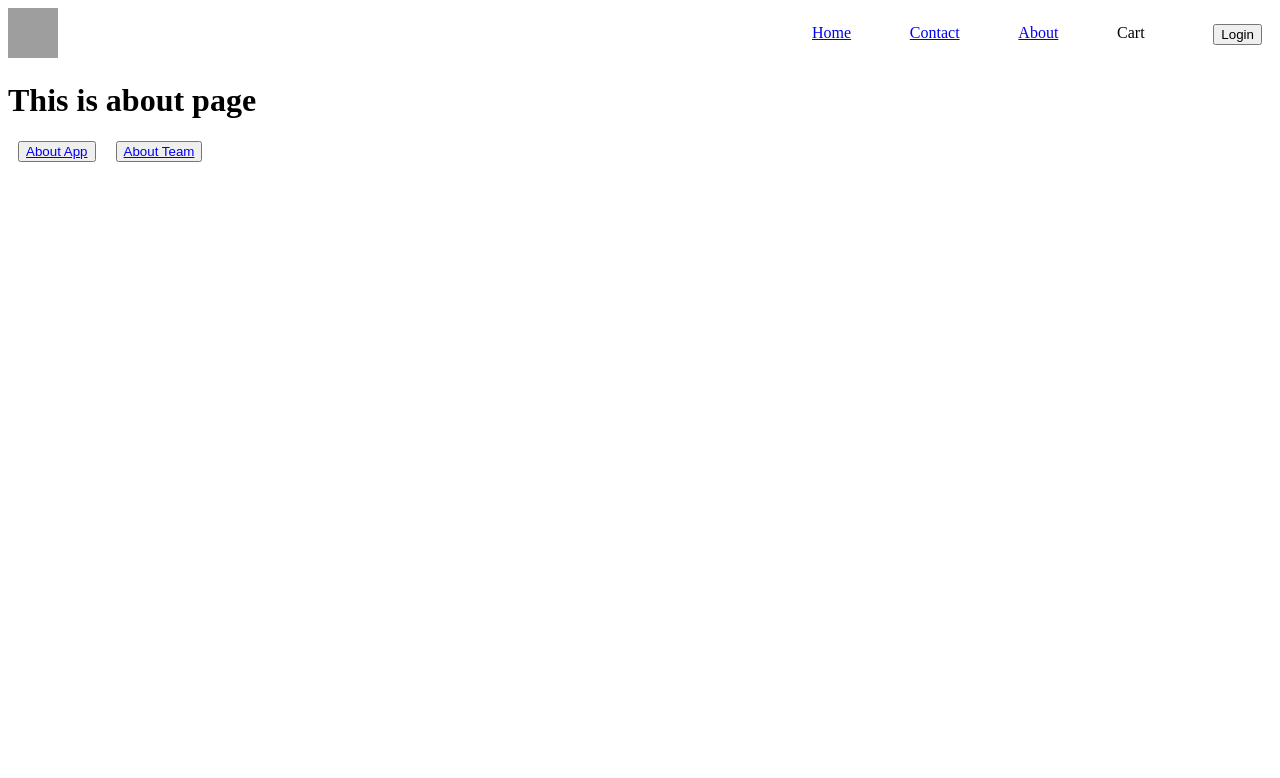
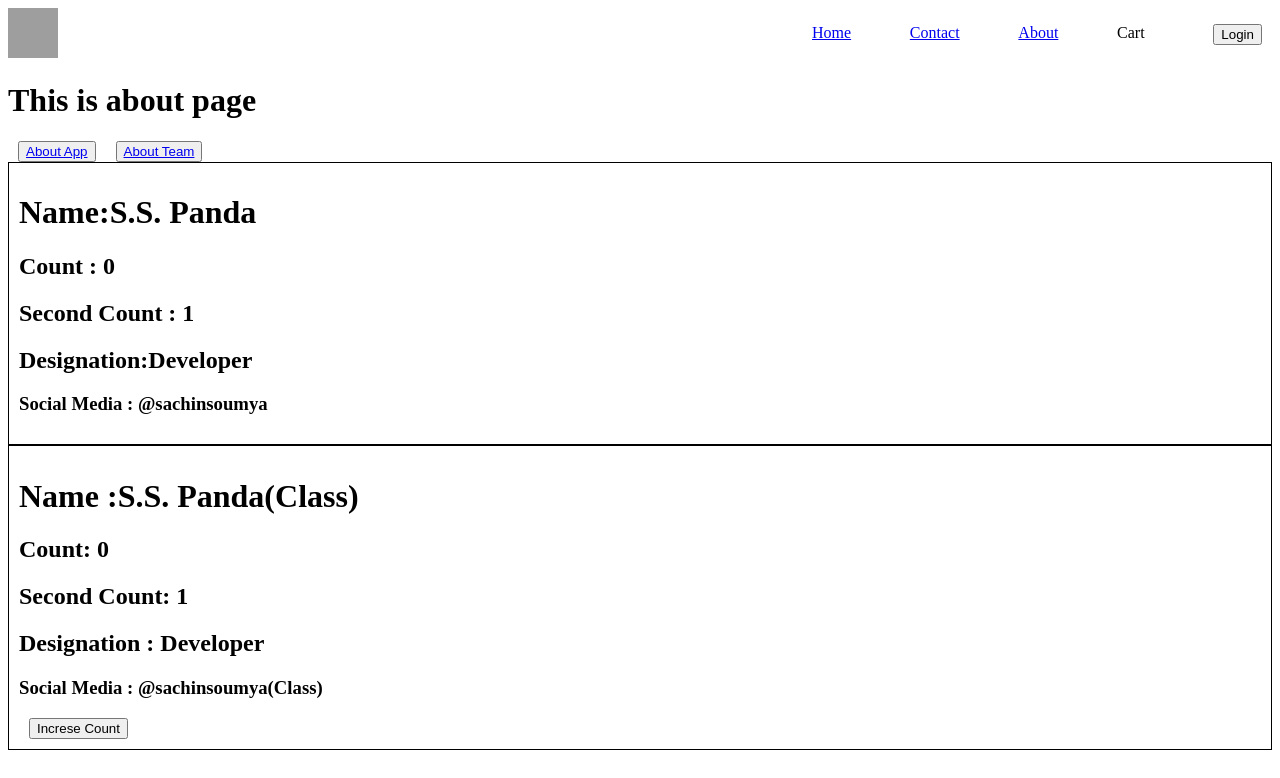
Before and after one commit to sachinsoumya/React_Pratice, a React (Vite) app: page /about in a window 1280 px wide. Shown: the top 778 px of the page. Built offline with nearby package versions, Linux system fonts and the light colour scheme; grey boxes are pictures that could not be loaded.

Commit message:
create a class-based component and compare between class   based and function based component.

```diff
--- a/src/components/About.js
+++ b/src/components/About.js
@@ -1,13 +1,26 @@
-import { Outlet ,Link } from "react-router-dom";
-const About = ()=>{
-    return (
-        <div>
-            <h1>This is about page</h1>
-            <button ><Link to="/about/app">About App</Link></button>
-            <button><Link to="/about/team">About Team</Link></button>
-            <Outlet />
-        </div>
-    )
-}
+import { Outlet, Link } from "react-router-dom";
+import Team from "./Team";
+import TeamCls from "./TeamCls";
+const About = () => {
+  return (
+    <div>
+      <h1>This is about page</h1>
+      <button>
+        <Link to="/about/app">About App</Link>
+      </button>
+      <button>
+        <Link to="/about/team">About Team</Link>
+      </button>
+
+
+
+      <Team name="S.S. Panda" social="@sachinsoumya" />
+
+
+      <TeamCls name="S.S. Panda(Class)" social="@sachinsoumya(Class)" />
+      <Outlet />
+    </div>
+  );
+};
 
 export default About;
--- /dev/null
+++ b/src/components/Team.js
@@ -0,0 +1,19 @@
+import { useState } from "react";
+
+const Team = (props) => {
+    const [FirstCount , setFirstCount] = useState(0);
+    const [SecondCount , setSecondCount] = useState(1);
+
+  return (
+    <div style={{ border: "1px solid black", padding: "10px" }}>
+      <h1>Name:{props.name}</h1>
+      <h2>Count : {FirstCount}</h2>
+      <h2>Second Count : {SecondCount}</h2>
+      <h2>Designation:Developer</h2>
+      <h3>Social Media : {props.social}</h3>
+
+    </div>
+  );
+};
+
+export default Team;
--- /dev/null
+++ b/src/components/TeamCls.js
@@ -0,0 +1,40 @@
+import React from "react";
+import Team from "./Team";
+
+class TeamCls extends React.Component {
+  constructor(props) {
+    super(props);
+    console.log(this);
+    this.state = {
+        FirstCount : 0 ,
+        SecondCount :1
+
+    }
+
+  }
+
+  render() {
+    console.log("Rerendering....")
+    return (
+      <div style={{ border: "1px solid black", padding: "10px" }}>
+        <h1>Name :{this.props.name}</h1>
+        <h2>Count: {this.state.FirstCount}</h2>
+        <h2>Second Count: {this.state.SecondCount}</h2>
+        <h2>Designation : Developer</h2>
+        <h3>Social Media : {this.props.social}</h3>
+        <button onClick={()=>this.setState({
+            FirstCount : ++this.state.FirstCount ,
+
+        })}>Increse Count</button>
+      </div>
+    );
+  }
+}
+
+// const x = new TeamCls({name:"Sachin"});
+
+// console.log(x.render());
+
+// console.log(TeamCls);
+
+export default TeamCls;
```
